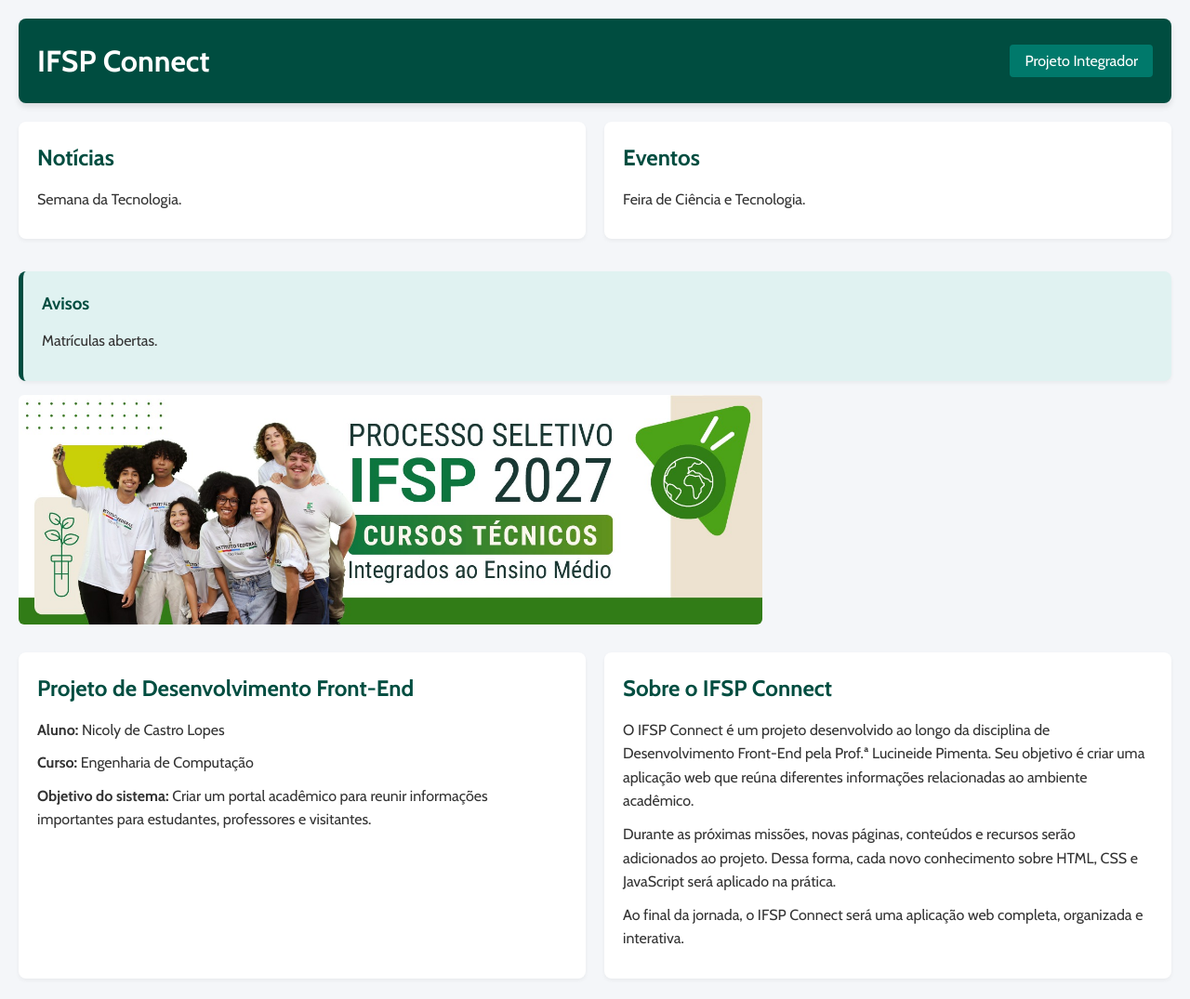
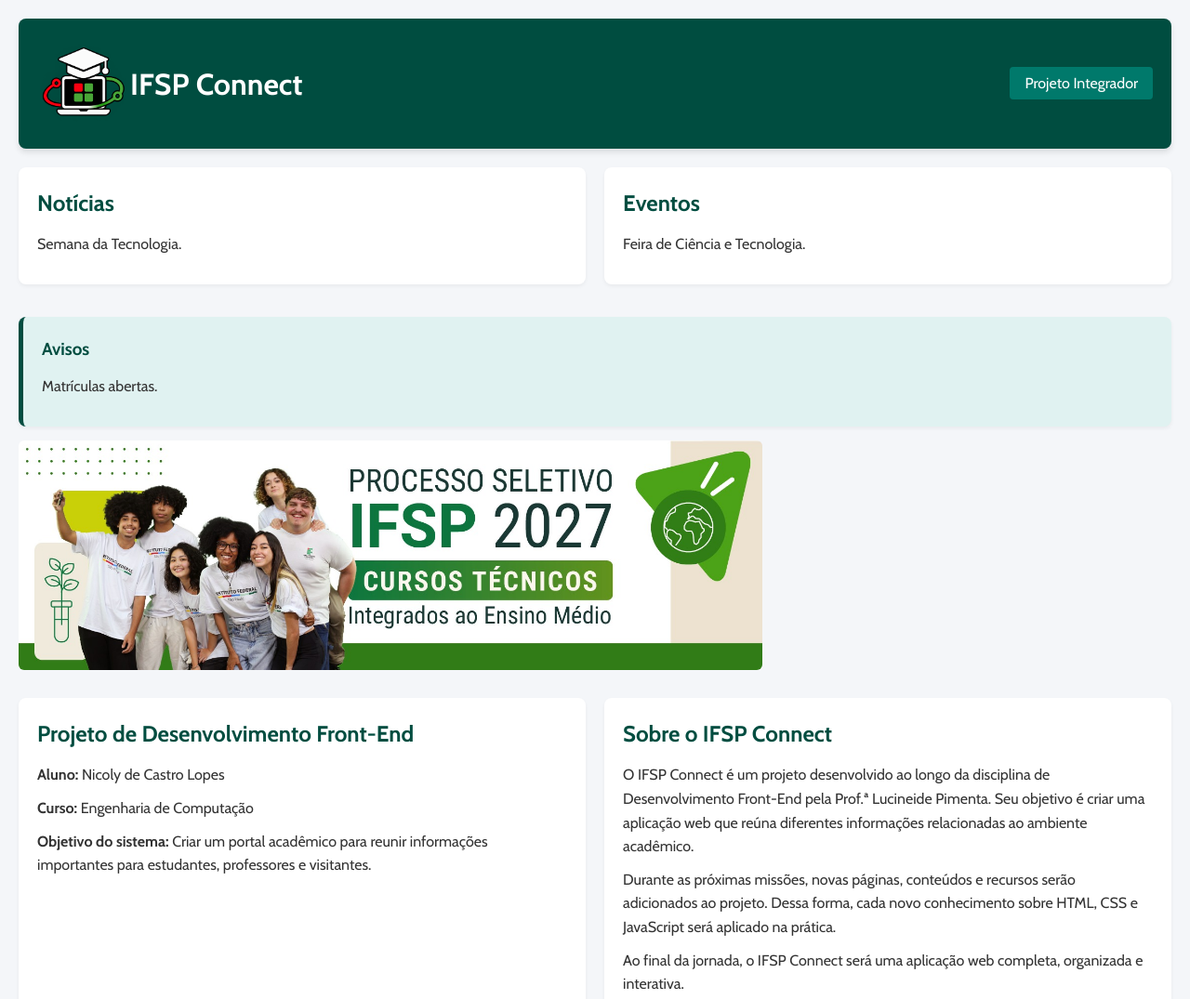
Before and after one commit to CaioVanine/IFSP-Connect, a plain HTML site: page ifsp.html in a window 1280 px wide. Shown: the top 1075 px of the page at 93% size. Drawn offline with nearby package versions, Linux system fonts and the light colour scheme.

Commit message:
Toques finais no CSS

```diff
--- a/css/css.css
+++ b/css/css.css
@@ -145,3 +145,11 @@ footer {
         flex-direction: column;
     }
 }
+
+.logo{
+    display:flex;
+}
+
+.logo h1{
+    margin-top: 25px;
+}
--- a/ifsp.html
+++ b/ifsp.html
@@ -11,7 +11,10 @@
 
 <body>
 <header>
+    <div class="logo">
+    <img src="imagens/favicon-T.png" alt="Logo IFSP" width="100" height="100">
         <h1 id="principal">IFSP Connect</h1>
+        </div>
         <nav>
             <ul>
 
```
